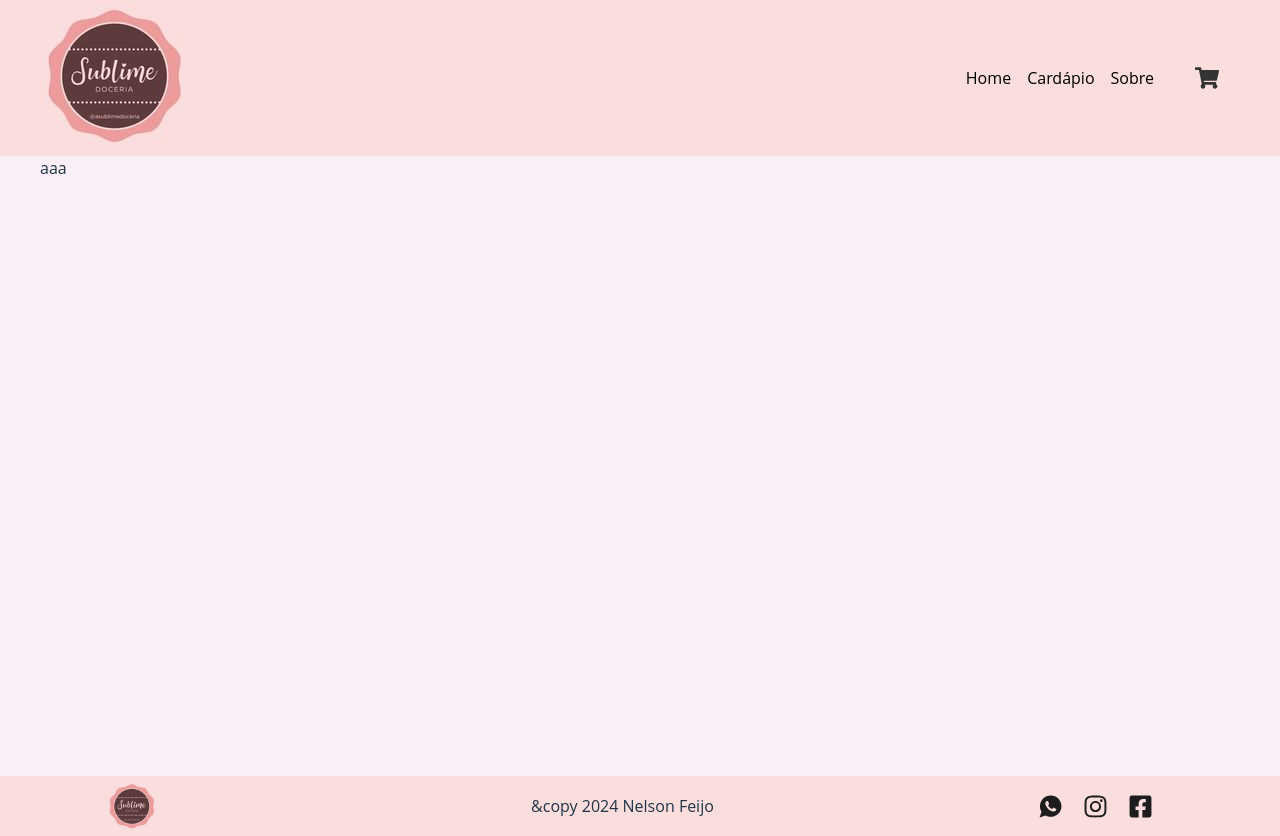
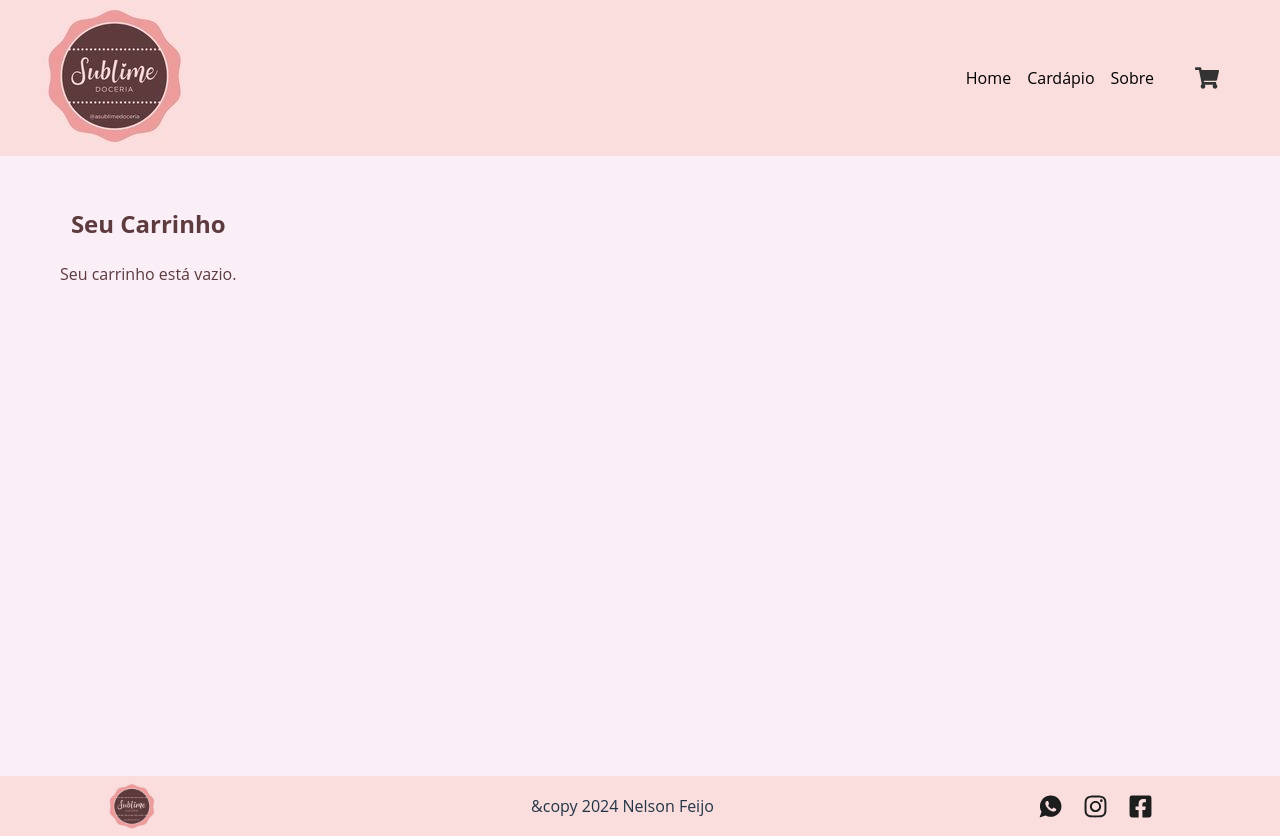
Before and after one commit to nelsonfeijo/sublime-doceria-react, a React (Vite) app: page /cart in a window 1280 px wide. Built offline with nearby package versions, Linux system fonts and the light colour scheme.

Commit message:
correção de bug do id dos itens

```diff
--- a/src/App.jsx
+++ b/src/App.jsx
@@ -4,13 +4,15 @@ import Navbar from './components/layout/Navbar/Navbar';
 import Container from './components/layout/Container/Container';
 import Home from './components/page/Home/Home';
 import About from './components/page/About/About';
-import Cart from './components/page/Cart/Cart';
+import Cart from './components/page/Cart/Cart/Cart';
 import Menu from './components/page/Menu/Menu';
 import Footer from './components/layout/Footer/Footer';
+import { CartProvider } from './components/page/Cart/CartContext/CartContext';
 
 function App() {
 
   return (
+    <CartProvider>
     <Router>
 
       <Navbar />
@@ -24,6 +26,7 @@ function App() {
       </Container>
     <Footer />
     </Router>
+    </CartProvider>
   );
 }
 
--- a/src/components/page/Cart/Cart.jsx
+++ /dev/null
@@ -1,5 +0,0 @@
-function Cart() {
-    return ( <div>aaa</div> );
-}
-
-export default Cart;
--- /dev/null
+++ b/src/components/page/Cart/Cart/Cart.jsx
@@ -0,0 +1,35 @@
+
+import { useCart } from '../CartContext/CartContext';
+import styles from '../Cart/Cart.module.css'
+
+
+const Cart = () => {
+    const { cart, removeFromCart } = useCart();
+
+    const handleRemoveFromCart = (itemId) => {
+        removeFromCart(itemId);
+    };
+
+    return (
+        <div className={styles.cart}>
+            <h2>Seu Carrinho</h2>
+            {cart.length === 0 ? (
+                <p>Seu carrinho está vazio.</p>
+            ) : (
+                cart.map((item) => (
+                    <div key={item.id} className={styles.cart_item}>
+                        <img src={item.image} alt={item.title} />
+                        <div className={styles.cart_item_details}>
+                            <h3>{item.title}</h3>
+                            <p>{item.description}</p>
+                            <p>{item.price}</p>
+                            <button onClick={() => handleRemoveFromCart(item.id)}>Remover</button>
+                        </div>
+                    </div>
+                ))
+            )}
+        </div>
+    );
+};
+
+export default Cart;
--- /dev/null
+++ b/src/components/page/Cart/Cart/Cart.module.css
@@ -0,0 +1,56 @@
+@import "../../../../App.css";
+
+.cart {
+    margin-top: 20px;
+    padding: 20px;
+    max-height: 500px;
+    border-radius: 8px;
+    color: var(--color-primary-6);
+}
+
+.cart h2 {
+    font-size: 1.5rem;
+    margin-bottom: 20px;
+}
+
+.cart_item {
+    max-width: 500px;
+    display: flex;
+    align-items: center;
+    margin-bottom: 20px;
+}
+
+
+.cart_item img {
+    width: 80px;
+    height: 80px;
+    border-radius: 8px;
+    margin-right: 20px;
+}
+
+.cart_item_details {
+    flex: 1;
+}
+
+.cart_item h3 {
+    font-size: 1.2rem;
+    margin-bottom: 8px;
+}
+
+.cart_item p {
+    margin-bottom: 8px;
+}
+
+.cart_item button {
+    background-color: #ff6347;
+    color: #fff;
+    border: none;
+    padding: 8px 16px;
+    border-radius: 4px;
+    cursor: pointer;
+    transition: background-color 0.3s;
+}
+
+.cart_item button:hover {
+    background-color: #e55337;
+}
--- /dev/null
+++ b/src/components/page/Cart/CartContext/CartContext.jsx
@@ -0,0 +1,30 @@
+import { createContext, useState, useContext } from 'react';
+
+// Criação do contexto
+const CartContext = createContext();
+
+// Provedor do contexto
+export const CartProvider = ({ children }) => {
+    const [cart, setCart] = useState([]);
+
+    const addToCart = (item) => {
+        // Adiciona um novo campo 'id' ao item
+        const newItem = { ...item, id: Date.now() };
+        setCart((prevCart) => [...prevCart, newItem]);
+    };
+
+    const removeFromCart = (itemId) => {
+        setCart((prevCart) => prevCart.filter(item => item.id !== itemId));
+    };
+
+    return (
+        <CartContext.Provider value={{ cart, addToCart, removeFromCart }}>
+            {children}
+        </CartContext.Provider>
+    );
+};
+
+// Hook para usar o contexto
+export const useCart = () => {
+    return useContext(CartContext);
+};
--- a/src/components/page/Menu/MenuItem/MenuItem.jsx
+++ b/src/components/page/Menu/MenuItem/MenuItem.jsx
@@ -1,6 +1,14 @@
 import styles from './MenuItem.module.css';
+import { useCart } from '../../Cart/CartContext/CartContext';
 
-const MenuItem = ({ title, description, price, image }) => {
+const MenuItem = ({ id, title, description, price, image }) => {
+    const { addToCart } = useCart();
+
+    const handleAddToCart = () => {
+        const item = { id, title, description, price, image };
+        addToCart(item);
+    };
+
     return (
         <div className={styles.menu_item}>
             <div className={styles.image_wrapper}>
@@ -9,10 +17,10 @@ const MenuItem = ({ title, description, price, image }) => {
             <div className={styles.menu_content}>
                 <h3>{title}</h3>
                 <p>{description}</p>
-                <div className={`${styles.price} ${styles.price_container}`}>
+                <div className={styles.price}>
                     <p>{price}</p>
-                    <button className={styles.order_button}>
-                        <i className="fas fa-shopping-cart"></i> Comprar
+                    <button className={styles.order_button} onClick={handleAddToCart}>
+                        Comprar
                     </button>
                 </div>
             </div>
```
